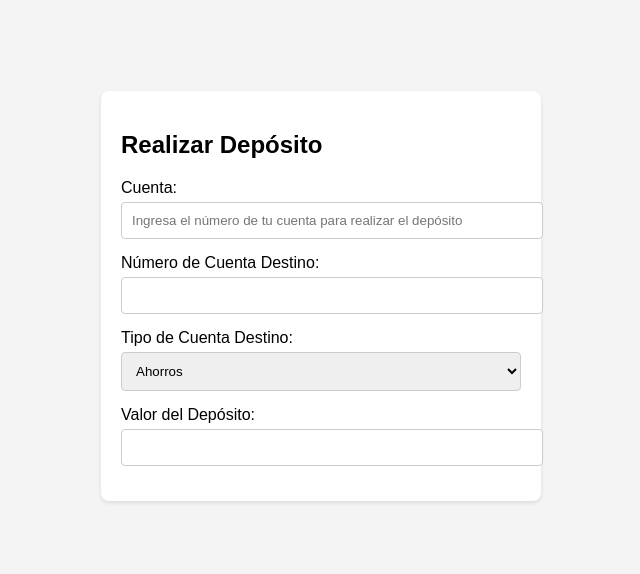
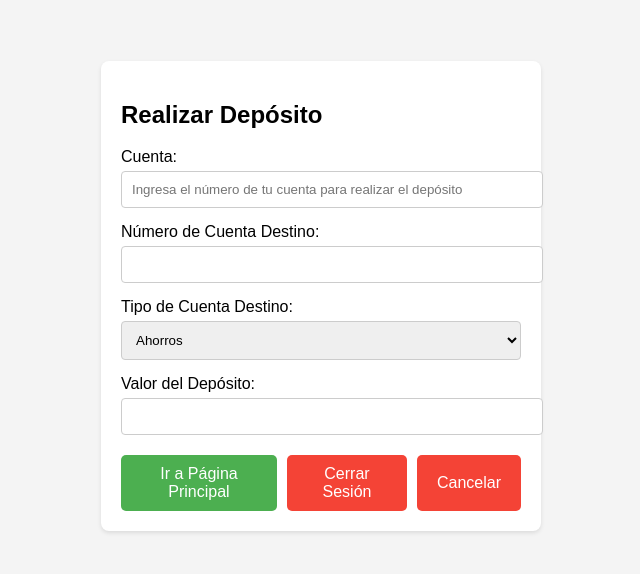
Before and after one commit to EvelynRua13/AppBilletera, a React (Vite) app in the folder proyecto_final/: page /depositos in a window 1280 px wide. Shown: the part 112-686 px from the top of the page, without its empty margins (319-959 px from the left). Built offline with nearby package versions, Linux system fonts and the light colour scheme.

Commit message:
se añaden botones en interfaces depositos, prestamos e informes

```diff
--- a/proyecto_final/src/components/depositos/Depositos.jsx
+++ b/proyecto_final/src/components/depositos/Depositos.jsx
@@ -1,6 +1,10 @@
 import React, { useState } from 'react';
 import './Depositos.css';
 import { useNavigate } from 'react-router-dom';
+
+import BotonPrincipal from '../../botones/BotonPrincipal/BotonPrincipal';
+import BotonLogOut from '../../botones/BotonLogOut/BotonLogOut';
+import BotonCancelar from '../../botones/BotonCancelar/BotonCancelar';
 
 const Depositos = () => {
   const [cuentaUsuario, setCuentaUsuario] = useState('');
@@ -8,6 +12,14 @@ const Depositos = () => {
   const [tipoCuenta, setTipoCuenta] = useState('ahorros');
   const [valor, setValor] = useState('');
   const [error, setError] = useState(null);
+
+  //Limpiar campos
+  const handleCancel = () => {
+    setCuentaUsuario('');
+    setNumeroCuenta('');
+    setTipoCuenta('ahorros');
+    setValor('');
+   };
 
   const handleSubmit = (e) => {
     e.preventDefault();
@@ -83,6 +95,11 @@ const Depositos = () => {
         </div>
 
         {/* Espacio para botones */}
+        <div className="button-section">
+          <BotonPrincipal/>
+          <BotonLogOut />
+          <BotonCancelar onClick={handleCancel}/>
+        </div>
 
       </form>
     </div>
--- a/proyecto_final/src/components/informes/Informes.jsx
+++ b/proyecto_final/src/components/informes/Informes.jsx
@@ -1,6 +1,9 @@
 import React, { useState } from 'react';
 import './Informes.css';
 import { useNavigate } from 'react-router-dom';
+
+import BotonPrincipal from '../../botones/BotonPrincipal/BotonPrincipal';
+import BotonLogOut from '../../botones/BotonLogOut/BotonLogOut';
 
 
 const Informes = () => {
@@ -93,6 +96,13 @@ const Informes = () => {
         {/* Botón para ver egresos */}
         <button onClick={handleVerEgresos} className="button-egresos">Ver Egresos</button>
       </div>
+
+    {/* Botones (Principal y logOut) */}
+    <div className="button-navigation">
+      <BotonPrincipal/>
+      <BotonLogOut />
+    </div>
+
     </div>
   );
 };
--- a/proyecto_final/src/components/prestamos/Prestamos.jsx
+++ b/proyecto_final/src/components/prestamos/Prestamos.jsx
@@ -2,6 +2,9 @@ import React, { useState, useEffect } from 'react';
 import './Prestamos.css';
 import { useNavigate } from 'react-router-dom';
 
+import BotonPrincipal from '../../botones/BotonPrincipal/BotonPrincipal';
+import BotonLogOut from '../../botones/BotonLogOut/BotonLogOut';
+import BotonCancelar from '../../botones/BotonCancelar/BotonCancelar';
 
 const Prestamos = () => {
   const [numeroCuenta, setNumeroCuenta] = useState('');
@@ -18,6 +21,15 @@ const Prestamos = () => {
     }
     return '';
   };
+
+  //Limpiar campos
+  const handleCancel = () => {
+    setNumeroCuenta('');
+    setTipoCuenta('ahorros');
+    setValor('');
+    setPlazo('');
+    setCuota('');
+   };
 
   // Efecto para actualizar la cuota cuando el valor o el plazo cambian
   useEffect(() => {
@@ -112,6 +124,12 @@ const Prestamos = () => {
         </div>
 
         {/* Espacio para botones */}
+        <div className="button-section">
+          <BotonPrincipal/>
+          <BotonLogOut />
+          <BotonCancelar onClick={handleCancel}/>
+        </div>
+
 
       </form>
     </div>
--- a/proyecto_final/src/components/retiros/Retiros.jsx
+++ b/proyecto_final/src/components/retiros/Retiros.jsx
@@ -75,7 +75,7 @@ const Retiros = () => {
           <BotonPrincipal/>
           <BotonLogOut />
           <BotonCancelar onClick={handleCancel}/>
-      </div>
+        </div>
 
       </form>
     </div>
```
Also changed, not shown: proyecto_final/src/components/transacciones/Transacciones.jsx (+5 -5 lines).
